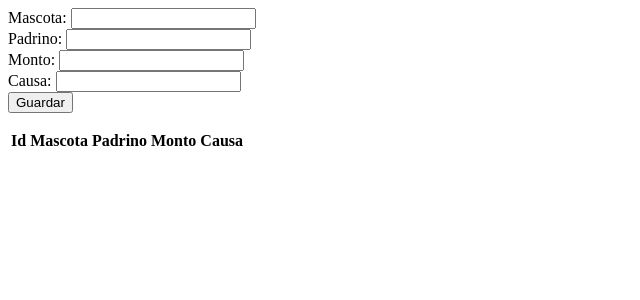
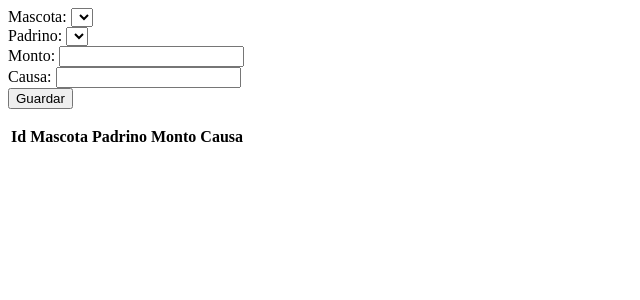
Before and after one commit to SofiaRan74/practica1ASTeam, a Flask app: page /apoyos in a window 1280 px wide. Shown: the top 300 px of the page, without its empty margins (0-640 px from the left). Run offline with Flask 3, Linux system fonts and the light colour scheme; lists and menus that the app fills with data are empty.

Commit message:
Update apoyos.html

```diff
--- a/templates/apoyos.html
+++ b/templates/apoyos.html
@@ -1,19 +1,19 @@
 <form id="frmApoyo" method="post">
     <div class="mb-1">
         <label>Mascota:</label>
-        <input type="text" class="form-control" id="txtIdMascota" name="txtIdMascota">
+        <select class="form-control" id="mascota" name="mascota"></select>
     </div>
     <div class="mb-1">
         <label>Padrino:</label>
-        <input type="text" class="form-control" id="txtIdPadrino" name="txtIdPadrino">
+        <select class="form-control" id="padrino" name="padrino"></select>
     </div>
     <div class="mb-1">
         <label>Monto:</label>
-        <input type="text" class="form-control" id="txtMonto" name="txtMonto">
+        <input type="text" class="form-control" id="monto" name="monto">
     </div>
     <div class="mb-1">
         <label>Causa:</label>
-        <input type="text" class="form-control" id="txtCausa" name="txtCausa">
+        <input type="text" class="form-control" id="causa" name="causa">
     </div>
     <div class="mb-1 text-end">
         <button class="btn btn-primary">Guardar</button>
```
